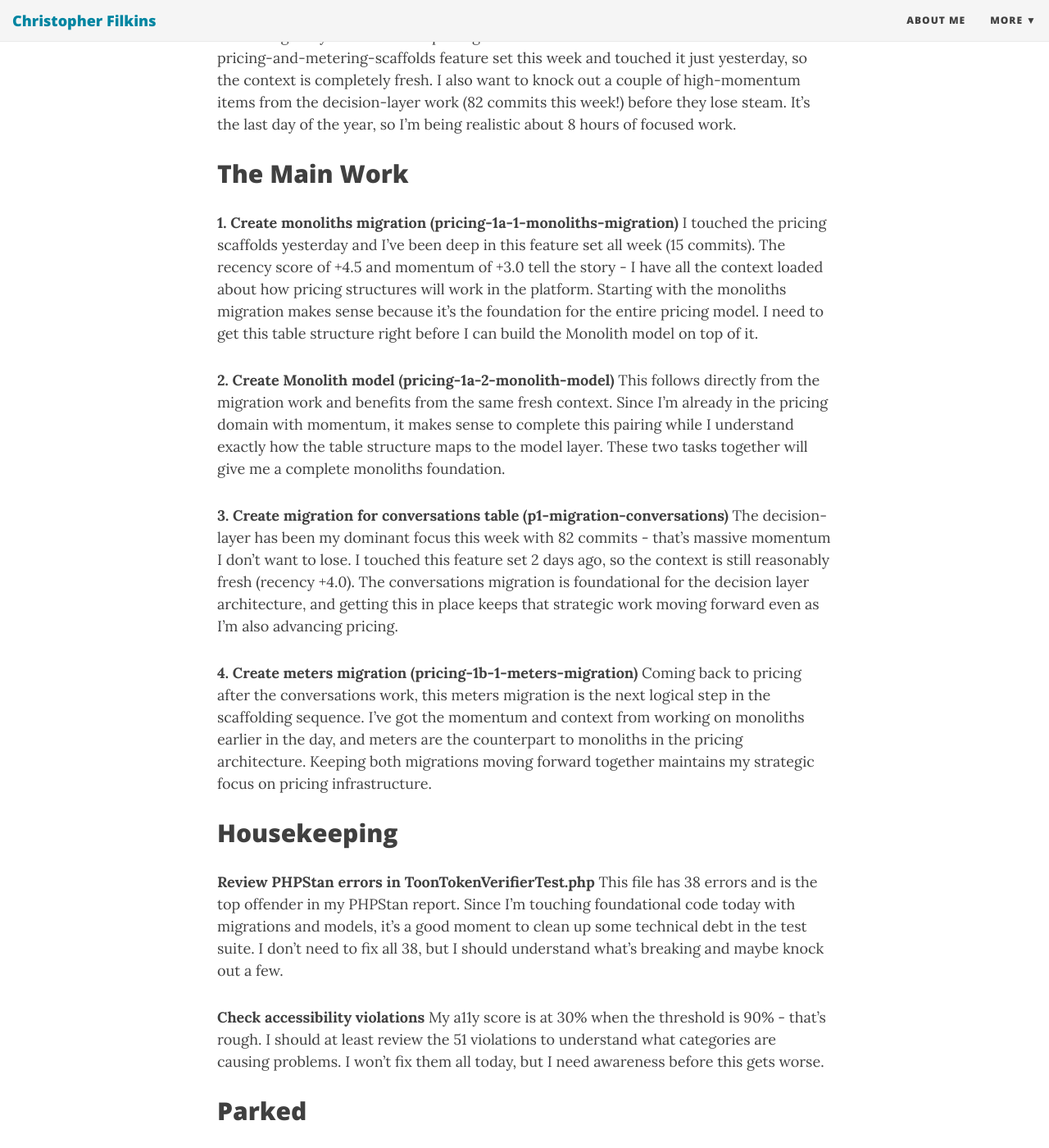
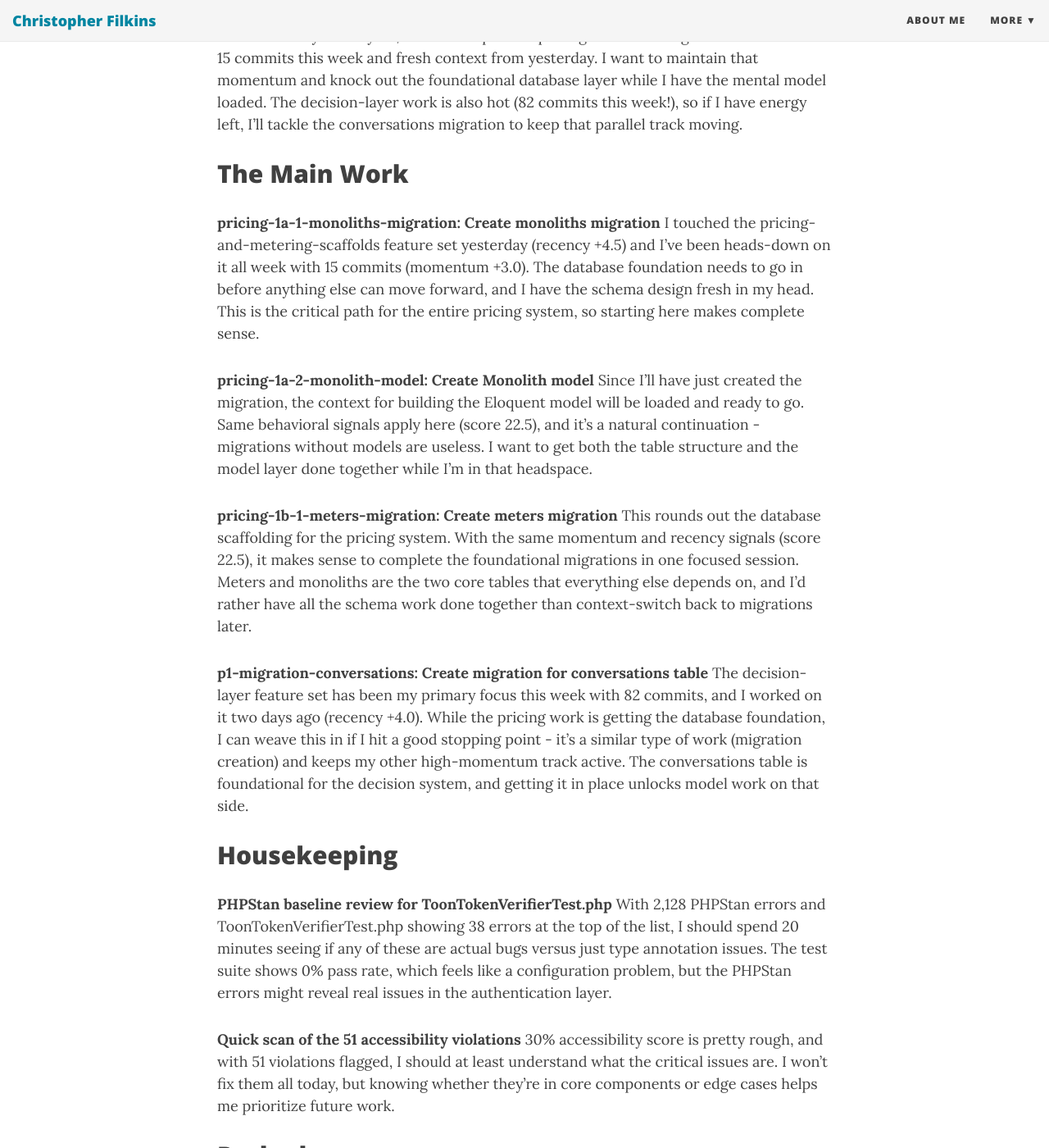
Before and after one commit to filchyboy/filchyboy.github.io, a Jekyll site: the page built from _posts/2025-12-31-todays-plan.md, in a window 1280 px wide and 1400 px high, scrolled down 382 px. Shown: the whole window at 82% size. Built offline with Jekyll 4.4.1, drawn with Linux system fonts in a browser that asks for light colours; nearby versions of some CDN libraries; some of the changed text lies outside the part shown.

Commit message:
Add daily plan: 2025-12-31

```diff
--- a/_posts/2025-12-31-todays-plan.md
+++ b/_posts/2025-12-31-todays-plan.md
@@ -7,32 +7,36 @@ date: 2025-12-31
 # Daily Plan - Wednesday, December 31, 2025
 
 ## Today's Theme
-I'm ending the year focused on pricing infrastructure - I've made 15 commits to the pricing-and-metering-scaffolds feature set this week and touched it just yesterday, so the context is completely fresh. I also want to knock out a couple of high-momentum items from the decision-layer work (82 commits this week!) before they lose steam. It's the last day of the year, so I'm being realistic about 8 hours of focused work.
+It's the last day of the year, and I'm deep in the pricing-and-metering-scaffolds work with 15 commits this week and fresh context from yesterday. I want to maintain that momentum and knock out the foundational database layer while I have the mental model loaded. The decision-layer work is also hot (82 commits this week!), so if I have energy left, I'll tackle the conversations migration to keep that parallel track moving.
 
 ## The Main Work
 
-**1. Create monoliths migration (pricing-1a-1-monoliths-migration)**
-I touched the pricing scaffolds yesterday and I've been deep in this feature set all week (15 commits). The recency score of +4.5 and momentum of +3.0 tell the story - I have all the context loaded about how pricing structures will work in the platform. Starting with the monoliths migration makes sense because it's the foundation for the entire pricing model. I need to get this table structure right before I can build the Monolith model on top of it.
+**pricing-1a-1-monoliths-migration: Create monoliths migration**
+I touched the pricing-and-metering-scaffolds feature set yesterday (recency +4.5) and I've been heads-down on it all week with 15 commits (momentum +3.0). The database foundation needs to go in before anything else can move forward, and I have the schema design fresh in my head. This is the critical path for the entire pricing system, so starting here makes complete sense.
 
-**2. Create Monolith model (pricing-1a-2-monolith-model)**
-This follows directly from the migration work and benefits from the same fresh context. Since I'm already in the pricing domain with momentum, it makes sense to complete this pairing while I understand exactly how the table structure maps to the model layer. These two tasks together will give me a complete monoliths foundation.
+**pricing-1a-2-monolith-model: Create Monolith model**
+Since I'll have just created the migration, the context for building the Eloquent model will be loaded and ready to go. Same behavioral signals apply here (score 22.5), and it's a natural continuation - migrations without models are useless. I want to get both the table structure and the model layer done together while I'm in that headspace.
 
-**3. Create migration for conversations table (p1-migration-conversations)**
-The decision-layer has been my dominant focus this week with 82 commits - that's massive momentum I don't want to lose. I touched this feature set 2 days ago, so the context is still reasonably fresh (recency +4.0). The conversations migration is foundational for the decision layer architecture, and getting this in place keeps that strategic work moving forward even as I'm also advancing pricing.
+**pricing-1b-1-meters-migration: Create meters migration**
+This rounds out the database scaffolding for the pricing system. With the same momentum and recency signals (score 22.5), it makes sense to complete the foundational migrations in one focused session. Meters and monoliths are the two core tables that everything else depends on, and I'd rather have all the schema work done together than context-switch back to migrations later.
 
-**4. Create meters migration (pricing-1b-1-meters-migration)**
-Coming back to pricing after the conversations work, this meters migration is the next logical step in the scaffolding sequence. I've got the momentum and context from working on monoliths earlier in the day, and meters are the counterpart to monoliths in the pricing architecture. Keeping both migrations moving forward together maintains my strategic focus on pricing infrastructure.
+**p1-migration-conversations: Create migration for conversations table**
+The decision-layer feature set has been my primary focus this week with 82 commits, and I worked on it two days ago (recency +4.0). While the pricing work is getting the database foundation, I can weave this in if I hit a good stopping point - it's a similar type of work (migration creation) and keeps my other high-momentum track active. The conversations table is foundational for the decision system, and getting it in place unlocks model work on that side.
 
 ## Housekeeping
 
-**Review PHPStan errors in ToonTokenVerifierTest.php**
-This file has 38 errors and is the top offender in my PHPStan report. Since I'm touching foundational code today with migrations and models, it's a good moment to clean up some technical debt in the test suite. I don't need to fix all 38, but I should understand what's breaking and maybe knock out a few.
+**PHPStan baseline review for ToonTokenVerifierTest.php**
+With 2,128 PHPStan errors and ToonTokenVerifierTest.php showing 38 errors at the top of the list, I should spend 20 minutes seeing if any of these are actual bugs versus just type annotation issues. The test suite shows 0% pass rate, which feels like a configuration problem, but the PHPStan errors might reveal real issues in the authentication layer.
 
-**Check accessibility violations**
-My a11y score is at 30% when the threshold is 90% - that's rough. I should at least review the 51 violations to understand what categories are causing problems. I won't fix them all today, but I need awareness before this gets worse.
+**Quick scan of the 51 accessibility violations**
+30% accessibility score is pretty rough, and with 51 violations flagged, I should at least understand what the critical issues are. I won't fix them all today, but knowing whether they're in core components or edge cases helps me prioritize future work.
 
 ## Parked
 
-I'm deliberately setting aside the slice-02-customer-analytics and slice-05-crm-mailchimp tasks even though they both have good momentum (6 commits this week, touched 2 days ago). They're smaller cleanup items, and I want to maintain my strategic focus on pricing infrastructure and decision-layer foundations. Those slices can wait until next week when I have fresh energy in the new year.
+**slice-02-customer-analytics cleanup** - Even though this has momentum signals (6 commits this week, score 22.0), it's a deletion task that doesn't block anything. I'll keep the pricing scaffolds as my primary focus since they're more foundational.
 
-The Meter model (pricing-1b-3-meter-model) is also parked for today - if I get through the four main tasks, I'll be thrilled. I'd rather complete migrations and one model thoroughly than rush through everything and lose quality on the last day of the year.
+**slice-05-crm-mailchimp review** - Same deal here - 6 commits this week but it's a review task, not a blocker. The database migrations are more critical path work.
+
+**p4-observer-decision-record-immutability** - This is part of the decision-layer work (82 commits this week), but it's an enhancement rather than foundational infrastructure. I'll come back to this after the conversations migration if I have time, but the table schema comes first.
+
+Happy New Year to me - let's ship some database migrations and end 2025 with clean foundational work in place. 🚀
```
